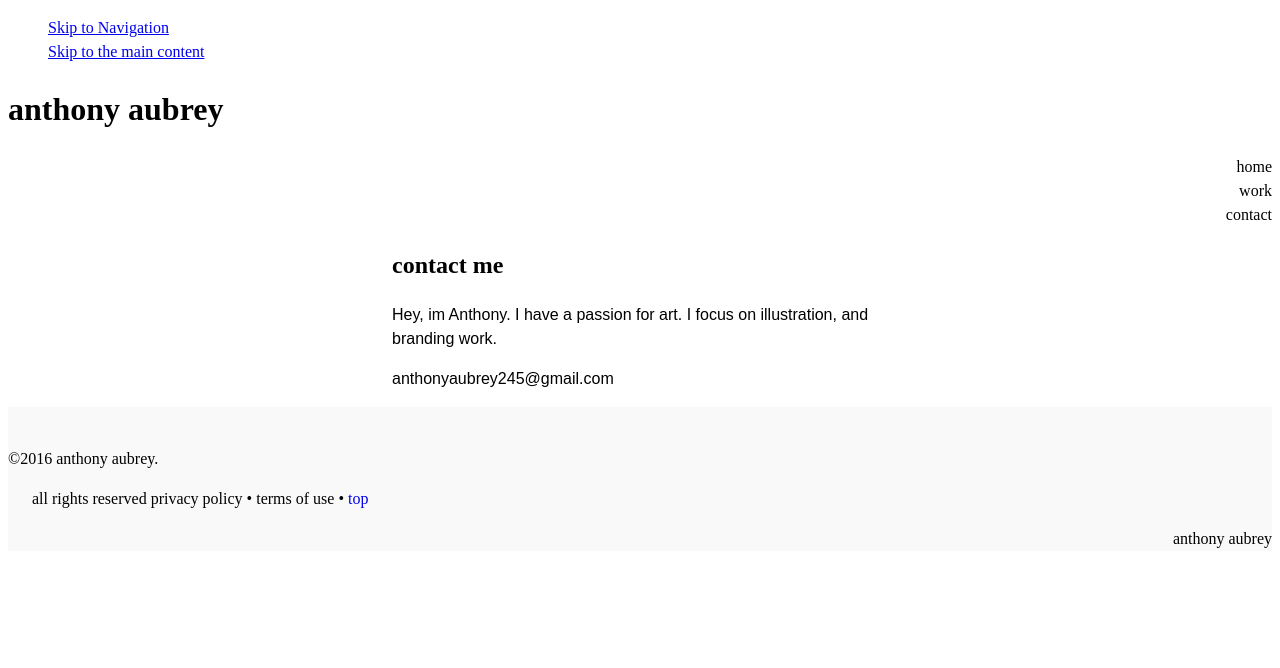
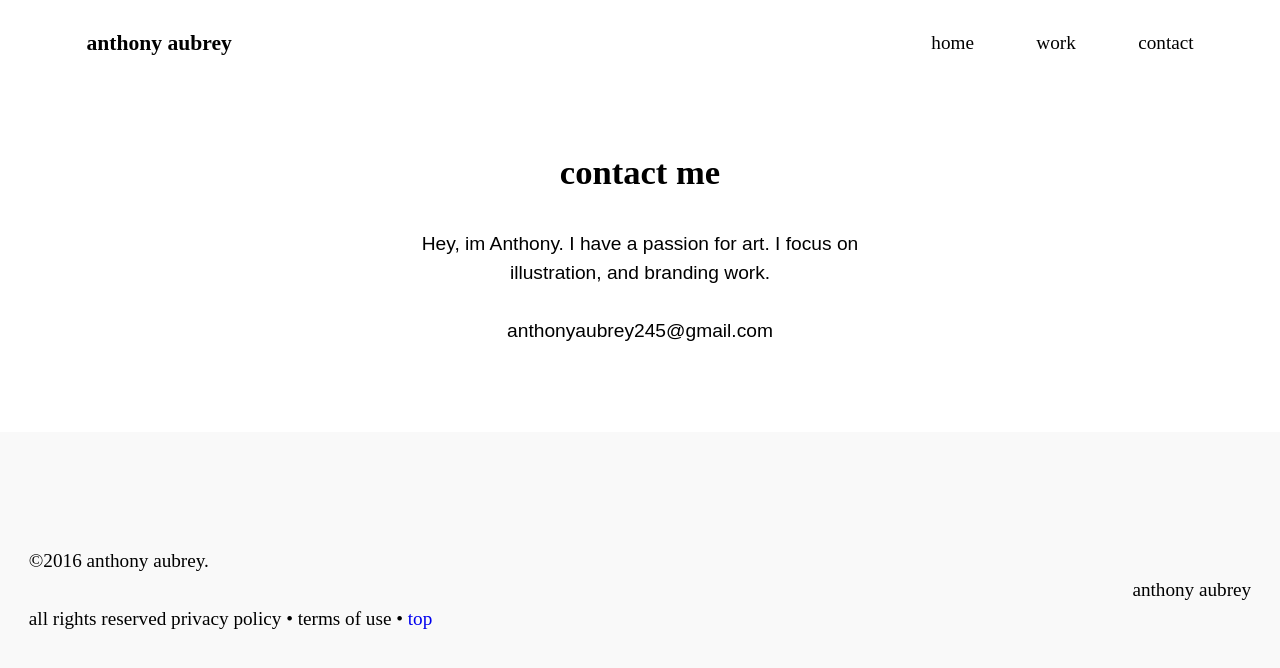
Before and after one commit to anthonyaubrey/portfolio, a Jekyll site: the page built from contact.html, in a window 1280 px wide. Shown: the top 668 px of the page. Built offline with Jekyll 4.4.1, drawn with Linux system fonts in a browser that asks for light colours.

Commit message:
added siteurl to all css

```diff
--- a/_layouts/default.html
+++ b/_layouts/default.html
@@ -5,10 +5,10 @@
   <title>Anthony Aubrey</title>
   <meta name="handheldfriendly" content="true">
   <meta name="mobileoptimized" content="240">
-  <link href="css/modules.css" rel="stylesheet">
-  <link href="css/grid.css" rel="stylesheet">
+  <link href="{{site.baseurl}}/css/modules.css" rel="stylesheet">
+  <link href="{{site.baseurl}}/css/grid.css" rel="stylesheet">
   <link href="{{site.baseurl}}/css/main.css" rel="stylesheet">
-  <link href="css/typography.css" rel="stylesheet">
+  <link href="{{site.baseurl}}/css/typography.css" rel="stylesheet">
   <meta name="viewport" content="width=device-width,initial-scale=1">
   <link href='https://fonts.googleapis.com/css?family=Open+Sans:400,300,700' rel='stylesheet' type='text/css'>
 </head>
```
